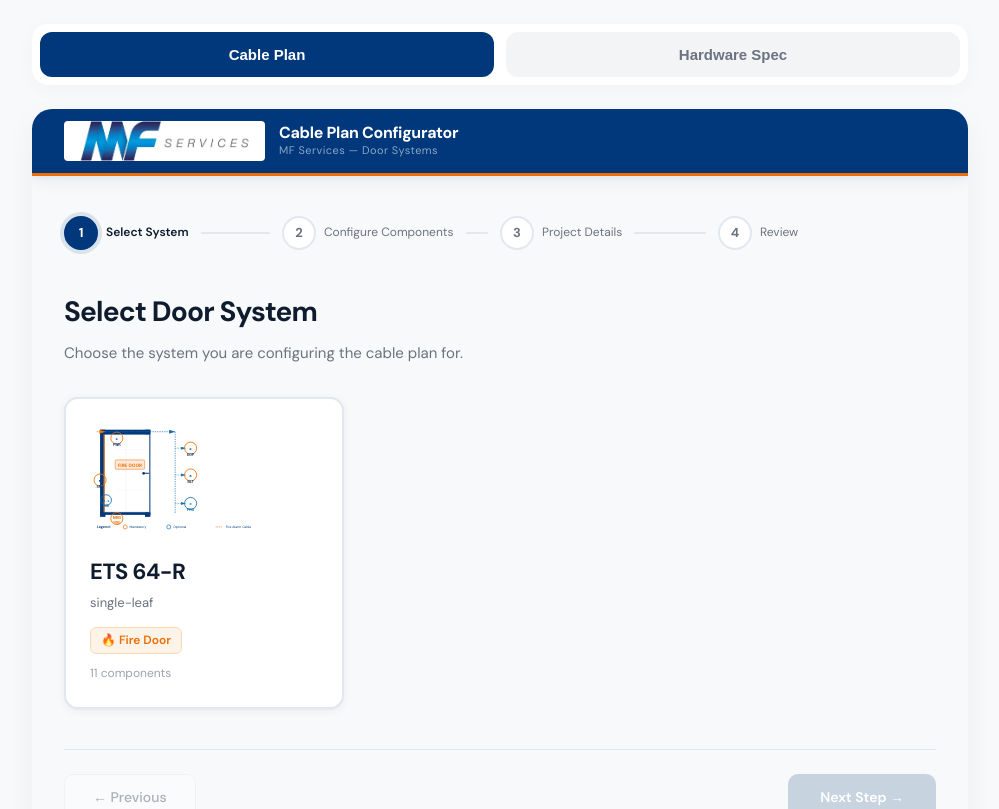
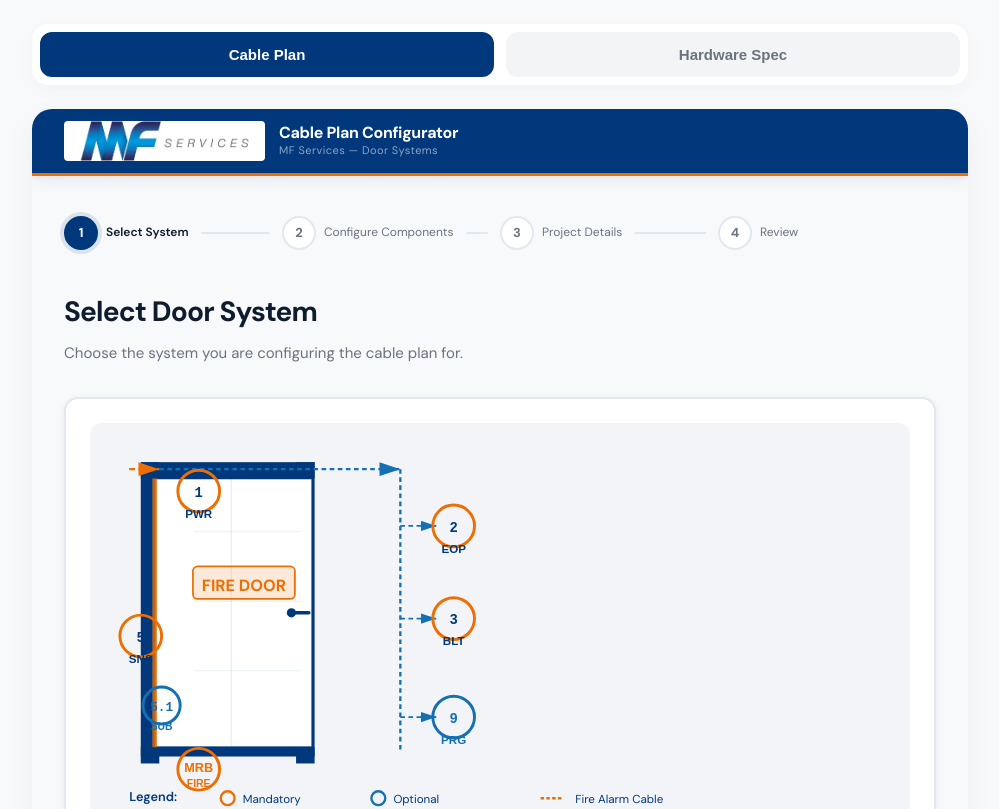
Before and after one commit to leigh-svg/MF-Services, a Next.js app: page / in a window 1280 px wide. Shown: the top 809 px of the page, without its empty margins (140-1139 px from the left). Built offline with nearby package versions, Linux system fonts and the light colour scheme.

Commit message:
Make system card and diagram larger on step 1

```diff
--- a/components/CablePlanConfigurator.jsx
+++ b/components/CablePlanConfigurator.jsx
@@ -332,12 +332,12 @@ export default function CablePlanConfigurator() {
             <h1 style={{ fontSize: 28, fontWeight: 700, color: T.textPrimary, letterSpacing: "-0.03em", marginBottom: 6 }}>Select Door System</h1>
             <p style={{ color: T.textMuted, fontSize: 15, marginBottom: 32 }}>Choose the system you are configuring the cable plan for.</p>
 
-            <div style={{ display: "grid", gridTemplateColumns: "repeat(auto-fill, minmax(220px, 1fr))", gap: 16 }}>
+            <div style={{ display: "grid", gridTemplateColumns: "1fr", gap: 16 }}>
               {Object.values(SYSTEMS).map(sys => (
                 <div key={sys.id} onClick={() => handleSelectSystem(sys.id)}
-                  style={{ background: T.surface, border: `2px solid ${selectedSystemId === sys.id ? T.blue : T.border}`, borderRadius: 14, padding: 24, cursor: "pointer", transition: "all 200ms", boxShadow: selectedSystemId === sys.id ? `0 0 0 4px rgba(20,112,177,0.12), ${shadow.md}` : shadow.sm }}>
+                  style={{ background: T.surface, border: `2px solid ${selectedSystemId === sys.id ? T.blue : T.border}`, borderRadius: 14, padding: 24, cursor: "pointer", transition: "all 200ms", boxShadow: selectedSystemId === sys.id ? `0 0 0 4px rgba(20,112,177,0.12), ${shadow.md}` : shadow.sm, minWidth: 400 }}>
                   {sys.id === "ets64r-single" && (
-                    <div style={{ marginBottom: 16 }}>
+                    <div style={{ marginBottom: 20, padding: 16, background: T.surface2, borderRadius: 12, minHeight: 280, display: "flex", alignItems: "center", justifyContent: "center" }}>
                       <ETS64RDiagram system={sys} componentStates={{}} />
                     </div>
                   )}
```
